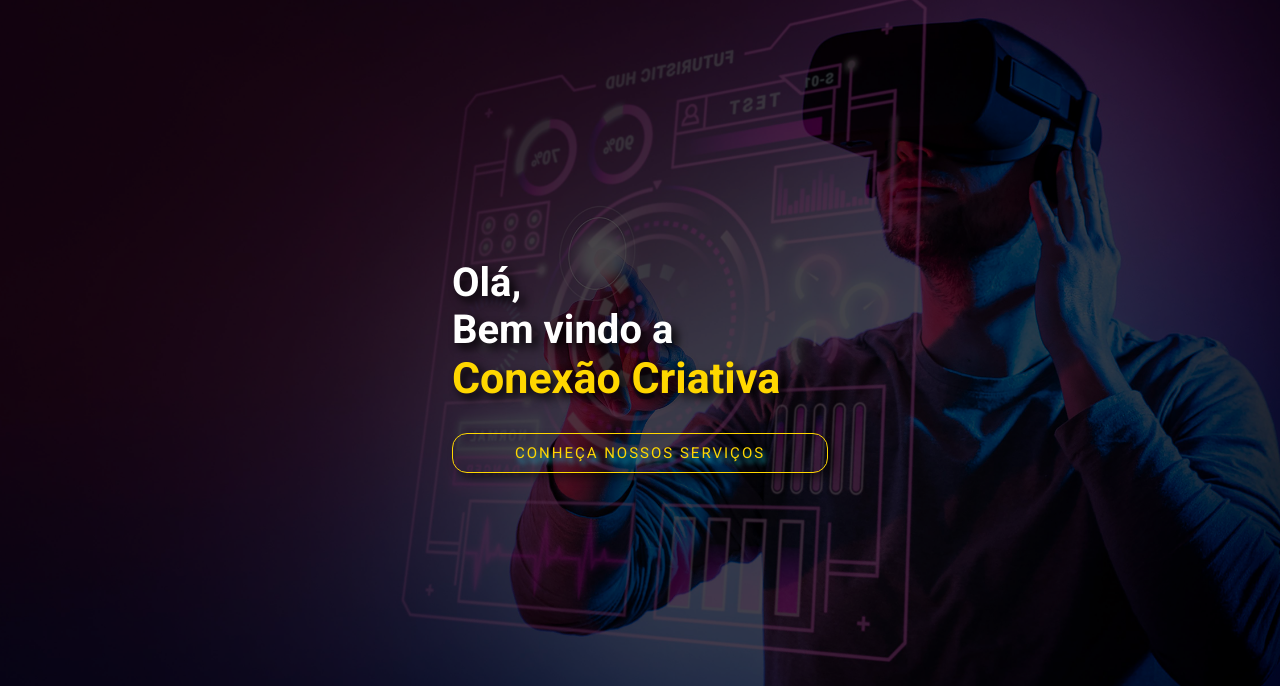
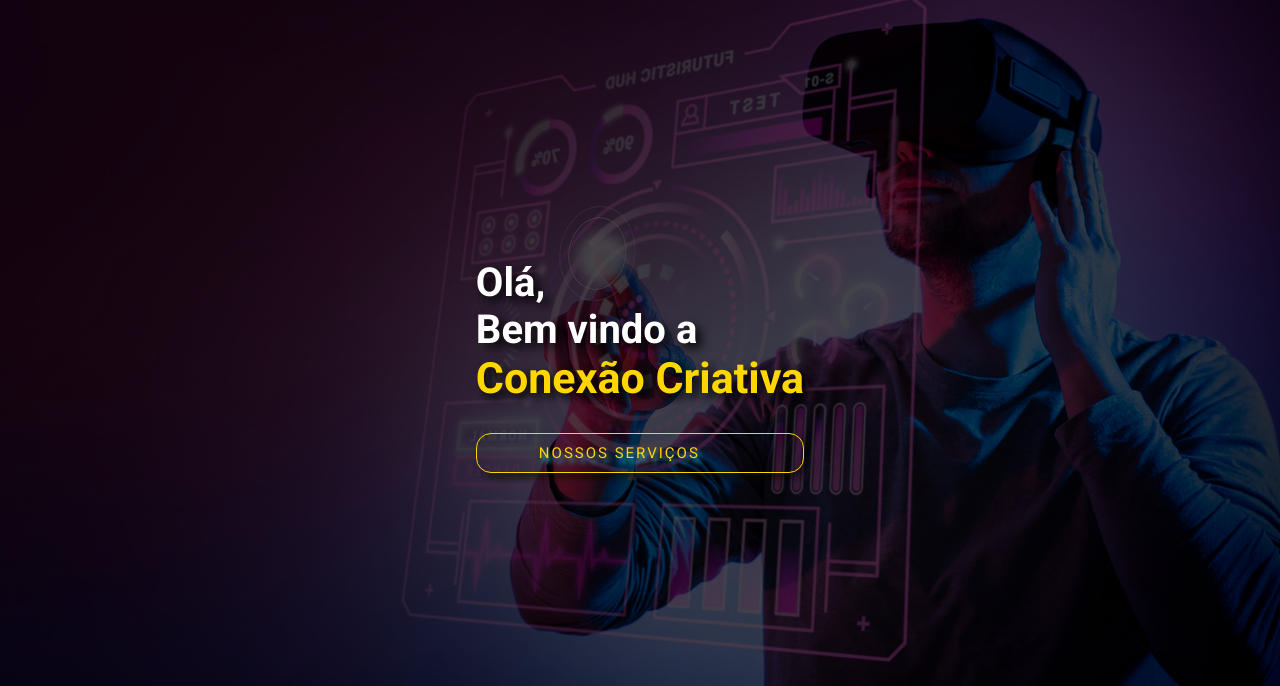
Before and after one commit to chriscontreras/desafio-css-startse, a plain HTML site: page index.html in a window 1280 px wide. Shown: the part 114-800 px from the top of the page. Drawn offline with Linux system fonts and the light colour scheme.

Commit message:
update cta

```diff
--- a/index.html
+++ b/index.html
@@ -37,7 +37,7 @@
                 <h1>Olá,<span></span></h1>
                 <h1>Bem vindo a<span></span></h1>
                 <h1 class="text2">Conexão Criativa<span></span></h1>
-                <a id="buttoncta" href="#services" type="button" class="cta">Conheça nossos serviços</a>
+                <a id="buttoncta" href="#services" type="button" class="cta">Nossos serviços</a>
             </header>
         </div>
     </section>
```
